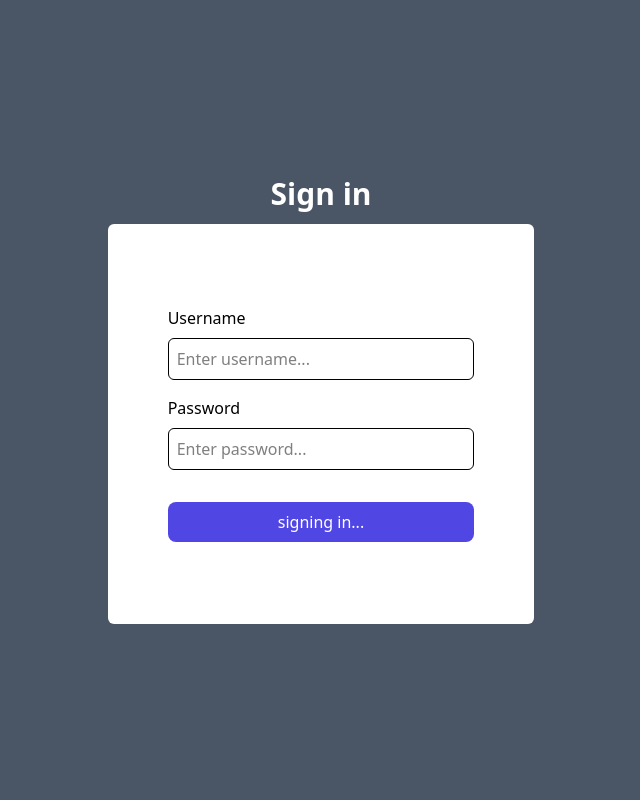
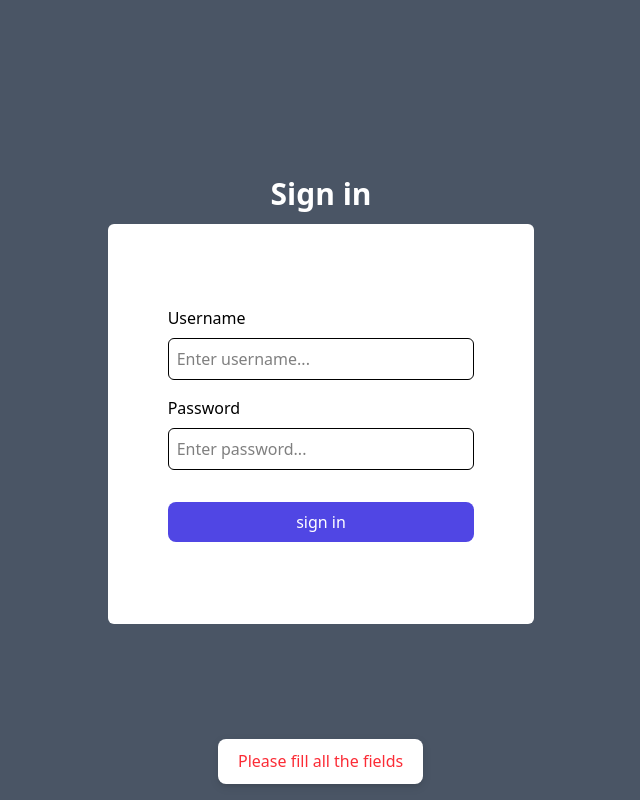
Before and after one commit to Aqib2110/second-brain-frontend, a React (Vite) app: page /signin in a window 1280 px wide. Both pictures are taken after a click on the button "sign in". Shown: the whole page, without its empty margins (319-959 px from the left). Built offline with nearby package versions, Linux system fonts and the light colour scheme; no server answers.

Commit message:
Update Signin.tsx

```diff
--- a/src/pages/Signin.tsx
+++ b/src/pages/Signin.tsx
@@ -15,6 +15,11 @@ const Signup = () => {
     setloading(true);
     const val1 = inputref1.current.value;
     const val2 = inputref2.current.value;
+      if(val1 == "" || val2 == ""){
+      setloading(false);
+    toast(<div className='text-red-500'>Please fill all the fields</div>);
+      return;
+    }
 const signupobj:signupprops = {
   username:val1,
   password:val2
```
